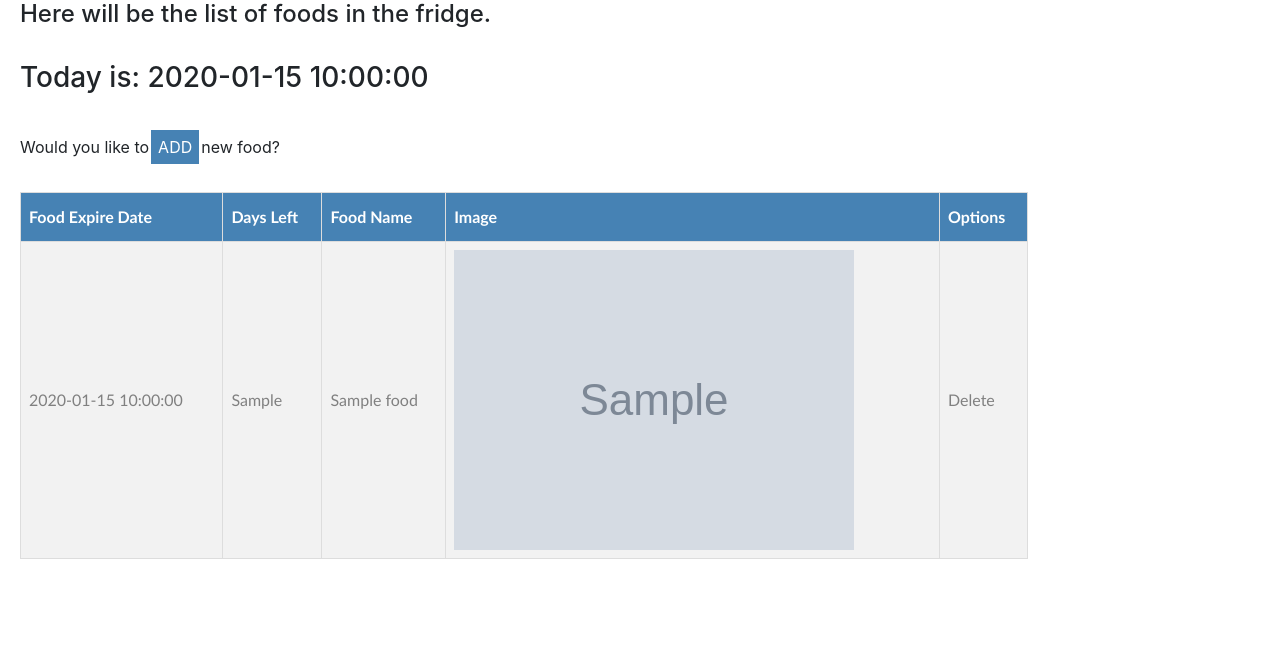
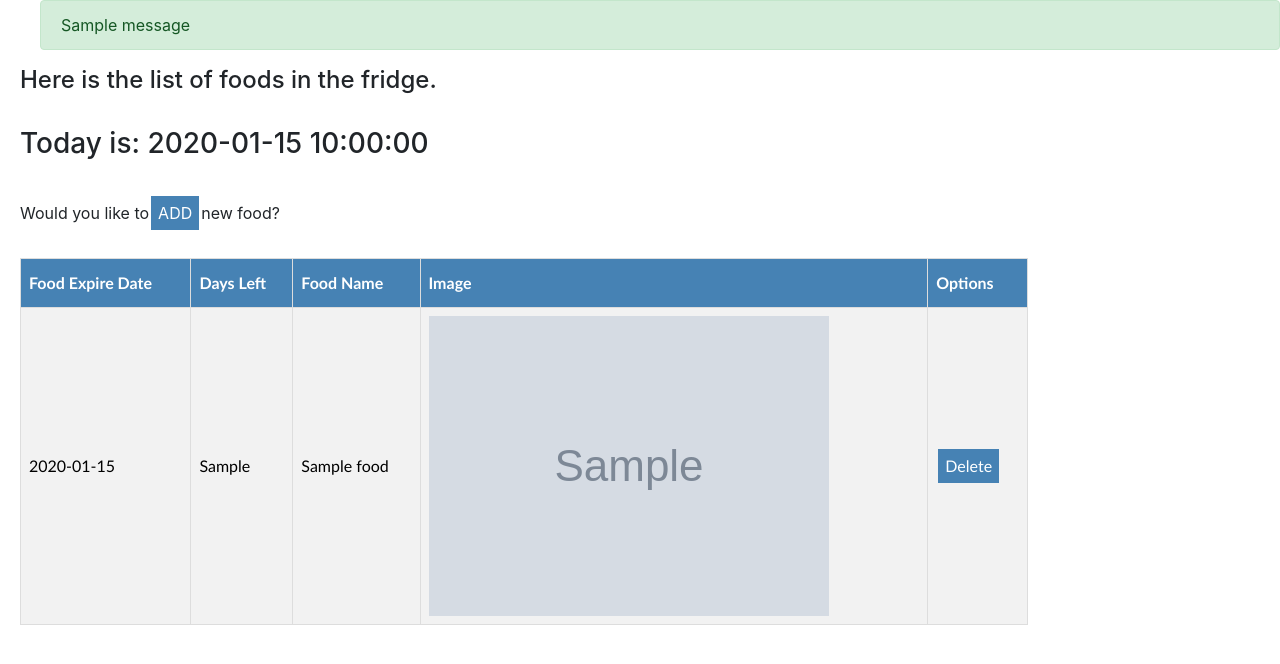
Before and after one commit to elenerandarill/FridgeExpire, a Flask app: template templates/home.html in a window 1280 px wide. Shown: the top 664 px of the page. Run offline with Flask 2, Linux system fonts and the light colour scheme; the template is opened without the code that fills it: most values are stand-ins (such as "Sample title", 1, 10 or a date in 2020); grey boxes marked "Sample" are stand-in pictures; one stand-in notice (Sample message) is shown; some libraries are stand-ins or nearby versions.

Commit message:
Working: delete food and flash messages.

```diff
--- a/application.py
+++ b/application.py
@@ -4,16 +4,11 @@ import os
 import secrets
 
 from PIL import Image
-from flask import Flask, url_for, render_template
+from flask import Flask, url_for, render_template, flash
 from flask_sqlalchemy import SQLAlchemy
 from werkzeug.utils import redirect
 
-
-app = Flask(__name__)
-app.config['SECRET_KEY'] = '2d65c65e323654552be29cc808a58eac'
-app.config['SQLALCHEMY_DATABASE_URI'] = 'sqlite:///fooddata.db'
-db = SQLAlchemy(app)
-
+from mainapp import app, db
 
 
 @app.route('/')
@@ -21,7 +16,7 @@ db = SQLAlchemy(app)
 def home():
     from templates.models import Food
     foods = Food.query.all()
-    today = datetime.datetime.today()
+    today = datetime.date.today()
     return render_template("home.html", foods=foods, today=today)
 
 
@@ -36,6 +31,7 @@ def add_food():
             food = Food(name=form.name.data, exp_date=form.exp_date.data, picture=new_picname)
             db.session.add(food)
             db.session.commit()
+            flash("Food has been added.", "success")
             return redirect(url_for("home"))
     return render_template('add_food.html', form=form)
 
@@ -53,5 +49,11 @@ def save_picture(form_picture):
     return picture_fn
 
 
-if __name__ == '__main__':
-    app.run(debug=True)
+@app.route('/food/<int:food_id>/delete', methods=['POST'])
+def delete_food(food_id):
+    from templates.models import Food
+    food = Food.query.get_or_404(food_id)
+    db.session.delete(food)
+    db.session.commit()
+    flash('Food has been deleted', 'info')
+    return redirect(url_for('home'))
--- /dev/null
+++ b/main.py
@@ -0,0 +1,6 @@
+from mainapp import app
+
+import application
+
+if __name__ == '__main__':
+    app.run(debug=True)
--- a/static/main.css
+++ b/static/main.css
@@ -7,12 +7,12 @@ table {
 table, td, th {
   border: 1px solid #ddd;
   padding: 8px;
-  color: grey;
+  color: black;
 }
 
 table, tr:nth-child(even){background-color: #f2f2f2;}
 
-table, tr:hover {background-color: #ddd;}
+table, tr:hover {background-color: orange;}
 
 table, th {
   padding-top: 12px;
--- a/templates/home.html
+++ b/templates/home.html
@@ -1,7 +1,7 @@
 {% extends "layout.html" %}
 {% block content %}
     <div class="div_space">
-        <h4>Here will be the list of foods in the fridge.</h4>
+        <h4>Here is the list of foods in the fridge.</h4>
         <br>
         <h3> Today is: {{ today }}</h3>
     </div>
@@ -19,15 +19,18 @@
                 <th>Image</th>
                 <th>Options</th>
             </tr>
-            <tr>
-                {% for food in foods %}
-                    <td>{{ food.exp_date }}</td>
+            {% for food in foods %}
+                <tr>
+                    <td>{{ food.exp_date.date() }}</td>
                     <td>{{ food.calculate_days_left(today) }}</td>
                     <td>{{ food.name }}</td>
                     <td><img src="{{ url_for('static', filename='images/') }}{{ food.picture }}"></td>
-                    <td>Delete</td>
-                {% endfor %}
-            </tr>
+                    <td><form action="{{ url_for('delete_food', food_id=food.id) }}" method="POST">
+                            <input class="button_small" type="submit" value="Delete">
+                        </form>
+                    </td>
+                </tr>
+            {% endfor %}
         </table>
     </div>
 {% endblock %}
--- a/templates/layout.html
+++ b/templates/layout.html
@@ -7,6 +7,15 @@
     <link rel="stylesheet" type="text/css" href="{{ url_for('static', filename='main.css') }}">
 </head>
 <body>
+    {% with messages = get_flashed_messages(with_categories=true) %}
+        {% if messages %}
+            <ul class="flashes">
+                {% for category, message in messages %}
+                    <div class="alert alert-{{ category }}">{{ message }}</div>
+                {% endfor %}
+            </ul>
+        {% endif %}
+    {% endwith %}
     {% block content %}
     {% endblock %}
     <script src="https://code.jquery.com/jquery-3.4.1.slim.min.js" integrity="sha384-J6qa4849blE2+poT4WnyKhv5vZF5SrPo0iEjwBvKU7imGFAV0wwj1yYfoRSJoZ+n" crossorigin="anonymous"></script>
--- a/templates/models.py
+++ b/templates/models.py
@@ -11,5 +11,5 @@ class Food(db.Model):
         return f"Food('{self.name}','{self.exp_date}', '{self.picture}')"
 
     def calculate_days_left(self, today):
-        days_left = today - self.exp_date
-        return days_left
+        days_left = self.exp_date.date() - today
+        return days_left.days
```
Also changed, not shown: mainapp.py (added, +7 -0 lines), 1 other file.
